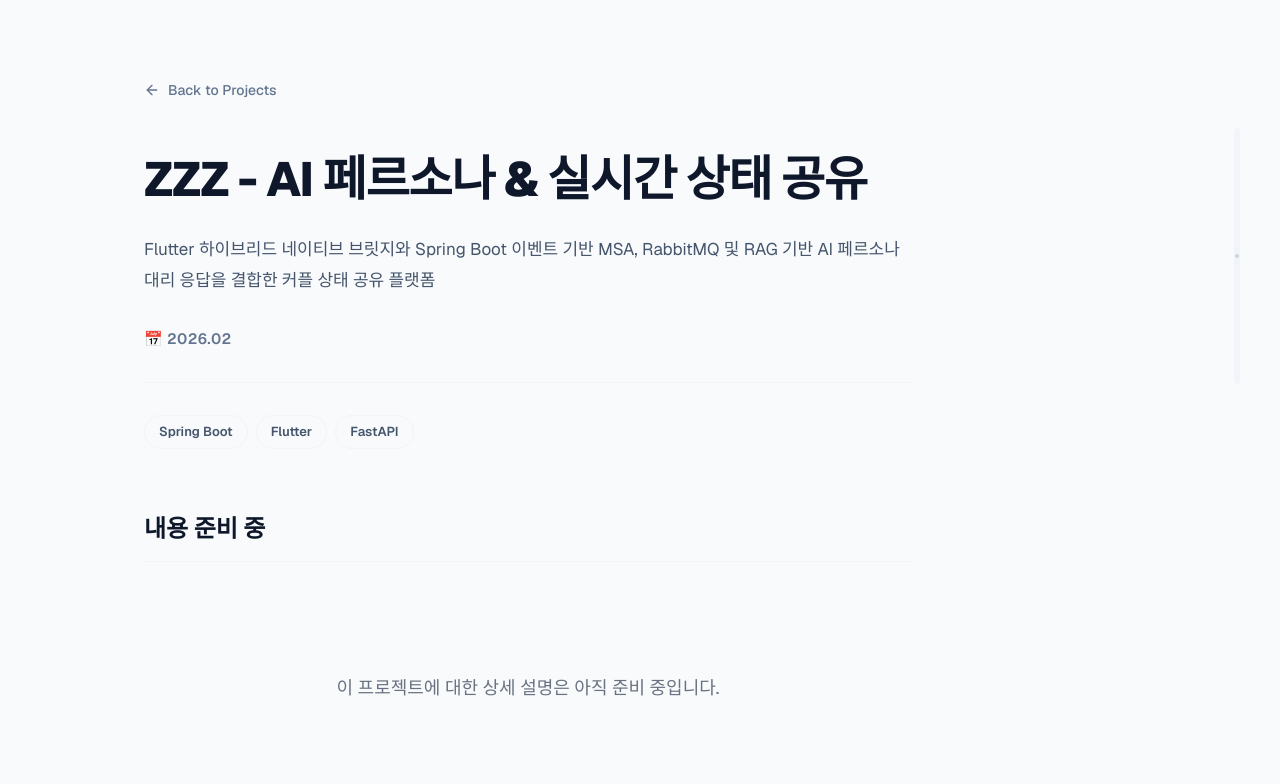
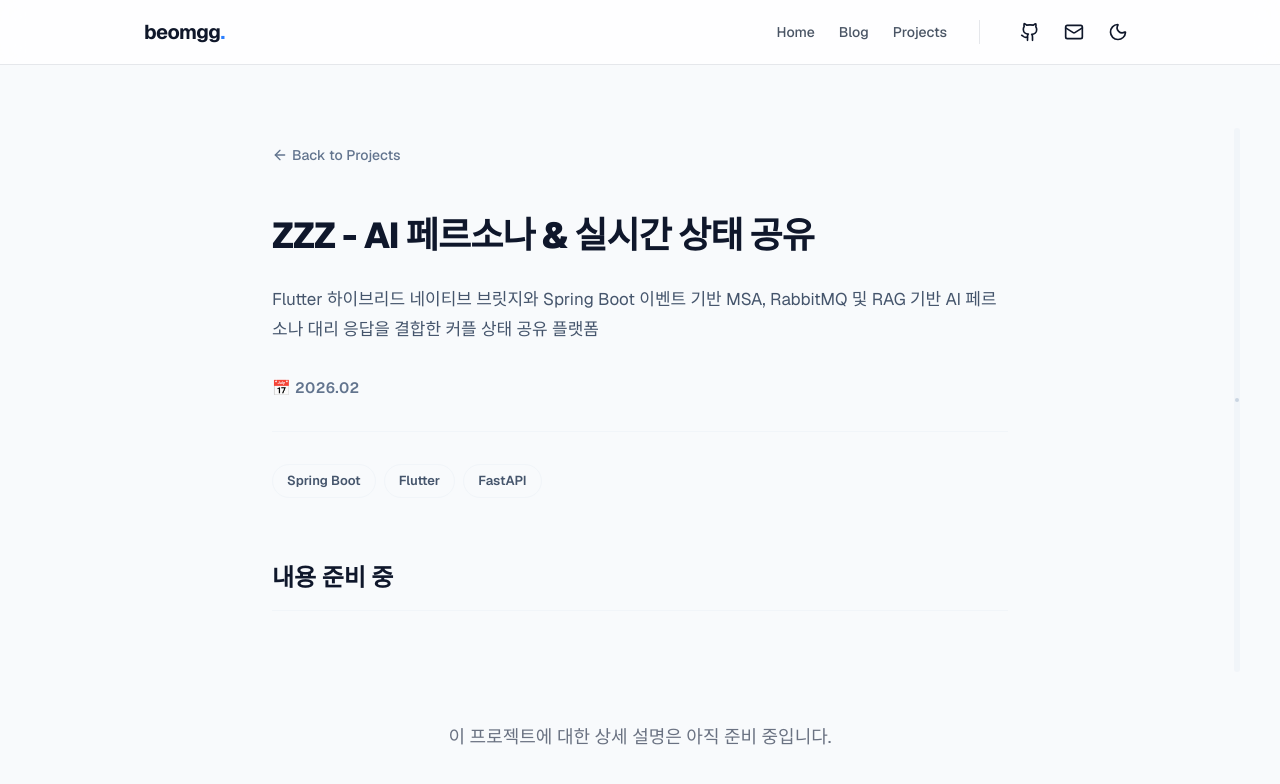
Before and after one commit to gobeomgyu/beomgg, a Next.js app: page /projects/zzz in a window 1280 px wide. Shown: the top 784 px of the page. Built offline with nearby package versions, Linux system fonts and the light colour scheme.

Commit message:
프로젝트 게시물 상세글 애니메이션 추가

```diff
--- a/src/app/blog/page.tsx
+++ b/src/app/blog/page.tsx
@@ -1,4 +1,3 @@
-import { Header } from "@/components/Header";
 import { getVelogPosts } from "@/lib/velog";
 import { BlogClient } from "./BlogClient";
 
@@ -7,7 +6,6 @@ export default async function Blog() {
 
   return (
     <>
-      <Header />
       <main className="flex-1 w-full max-w-5xl mx-auto px-4 py-12 md:py-20">
         <BlogClient posts={posts} />
       </main>
--- a/src/app/layout.tsx
+++ b/src/app/layout.tsx
@@ -3,6 +3,8 @@ import { Geist, Geist_Mono } from "next/font/google";
 import "./globals.css";
 import { Providers } from "./providers";
 import { ScrollToTop } from "@/components/ScrollToTop";
+import { Header } from "@/components/Header";
+
 const geistSans = Geist({
   variable: "--font-geist-sans",
   subsets: ["latin"],
@@ -30,7 +32,10 @@ export default function RootLayout({
       className={`${geistSans.variable} ${geistMono.variable} h-full antialiased overflow-y-scroll`}
     >
       <body className="min-h-full flex flex-col font-sans">
-        <Providers>{children}</Providers>
+        <Providers>
+          <Header />
+          {children}
+        </Providers>
         <ScrollToTop />
       </body>
     </html>
--- a/src/app/page.tsx
+++ b/src/app/page.tsx
@@ -1,4 +1,3 @@
-import { Header } from "@/components/Header";
 import { GithubContributions } from "@/components/GithubContributions";
 import { ProjectCard } from "@/components/ProjectCard";
 import { PostCard } from "@/components/PostCard";
@@ -24,7 +23,6 @@ export default async function Home() {
 
   return (
     <>
-      <Header />
       <main className="flex-1 w-full max-w-5xl mx-auto px-4 py-12 md:py-20">
 
         {/* Hero Section */}
--- a/src/app/projects/[slug]/ProjectDetailClient.tsx
+++ b/src/app/projects/[slug]/ProjectDetailClient.tsx
@@ -32,16 +32,16 @@ export function ProjectDetailClient({ project, content }: { project: any, conten
   }, [content.sections]);
 
   return (
-    <div className="relative w-full max-w-5xl mx-auto px-4 py-12 md:py-20 flex">
+    <div className="relative w-full max-w-3xl mx-auto px-4 py-12 md:py-20">
       {/* Main Content Area */}
-      <div className="flex-1 w-full xl:max-w-3xl pr-0">
-        <a href="/projects" className="inline-flex items-center gap-2 text-sm font-medium text-slate-500 hover:text-slate-900 dark:hover:text-white transition-colors mb-12">
-          <ArrowLeft size={16} />
+      <div className="w-full">
+        <a href="/projects" className="group inline-flex items-center gap-1 text-sm font-medium text-slate-500 hover:text-slate-900 dark:hover:text-white transition-colors mb-12">
+          <ArrowLeft size={16} className="transition-transform group-hover:-translate-x-1" />
           Back to Projects
         </a>
 
         <div className="mb-16">
-          <h1 className="text-3xl md:text-4xl lg:text-5xl font-extrabold tracking-tight mb-6 leading-[1.3] text-slate-900 dark:text-slate-100">
+          <h1 className="text-lg md:text-2xl lg:text-4xl font-extrabold tracking-tight mb-6 leading-[1.3] text-slate-900 dark:text-slate-100">
             {project.title}
           </h1>
           <p className="text-[17px] text-slate-600 dark:text-slate-400 mb-8 leading-[1.8]">
@@ -86,7 +86,7 @@ export function ProjectDetailClient({ project, content }: { project: any, conten
       {/* Hover TOC - Fixed on right for large screens */}
       <div className="hidden xl:block fixed right-10 top-32 w-[280px] group h-[calc(100vh-16rem)] z-50">
         {/* Subtle Indicator Line (visible when not hovered) */}
-        <div className="absolute right-0 top-0 w-1.5 h-64 bg-slate-100 dark:bg-slate-800 rounded-full transition-opacity duration-300 group-hover:opacity-0 flex flex-col justify-around py-4 opacity-100 items-center">
+        <div className="absolute right-0 top-0 w-1.5 h-full bg-slate-100 dark:bg-slate-800 rounded-full transition-opacity duration-300 group-hover:opacity-0 flex flex-col justify-around py-4 opacity-100 items-center">
           {content.sections.map((_, i) => (
             <div key={i} className="w-1 h-1 bg-slate-300 dark:bg-slate-600 rounded-full" />
           ))}
--- a/src/app/projects/[slug]/page.tsx
+++ b/src/app/projects/[slug]/page.tsx
@@ -9,14 +9,15 @@ export function generateStaticParams() {
   }));
 }
 
-export default function ProjectPage({ params }: { params: { slug: string } }) {
-  const project = projectsData.find((p) => p.slug === params.slug);
+export default async function ProjectPage({ params }: { params: Promise<{ slug: string }> }) {
+  const { slug } = await params;
+  const project = projectsData.find((p) => p.slug === slug);
 
   if (!project) {
     notFound();
   }
 
-  const content = projectContents[params.slug] || getDefaultContent();
+  const content = projectContents[slug] || getDefaultContent();
 
   return <ProjectDetailClient project={project} content={content} />;
 }
--- a/src/app/projects/page.tsx
+++ b/src/app/projects/page.tsx
@@ -1,7 +1,6 @@
 "use client";
 
 import { useState } from "react";
-import { Header } from "@/components/Header";
 import { ProjectCard } from "@/components/ProjectCard";
 import { projectsData } from "@/lib/data";
 import { Search, X, FolderSearch } from "lucide-react";
@@ -21,7 +20,6 @@ export default function Projects() {
 
   return (
     <>
-      <Header />
       <main className="flex-1 w-full max-w-5xl mx-auto px-4 py-12 md:py-20">
         <div className="flex flex-col md:flex-row md:items-start justify-between mb-12 gap-6">
           <div>
--- a/src/components/Header.tsx
+++ b/src/components/Header.tsx
@@ -5,7 +5,7 @@ import { ThemeToggle } from "./ThemeToggle";
 
 export function Header() {
   return (
-    <header className="w-full border-b border-gray-200 dark:border-gray-800">
+    <header className="sticky top-0 z-[100] w-full border-b border-gray-200 dark:border-gray-800 bg-white/80 dark:bg-[#0f172a]/80 backdrop-blur-md">
       <div className="max-w-5xl mx-auto px-4 h-16 flex items-center justify-between">
         <Link href="/" className="font-bold text-xl tracking-tight">
           beomgg<span className="text-blue-500">.</span>
```
